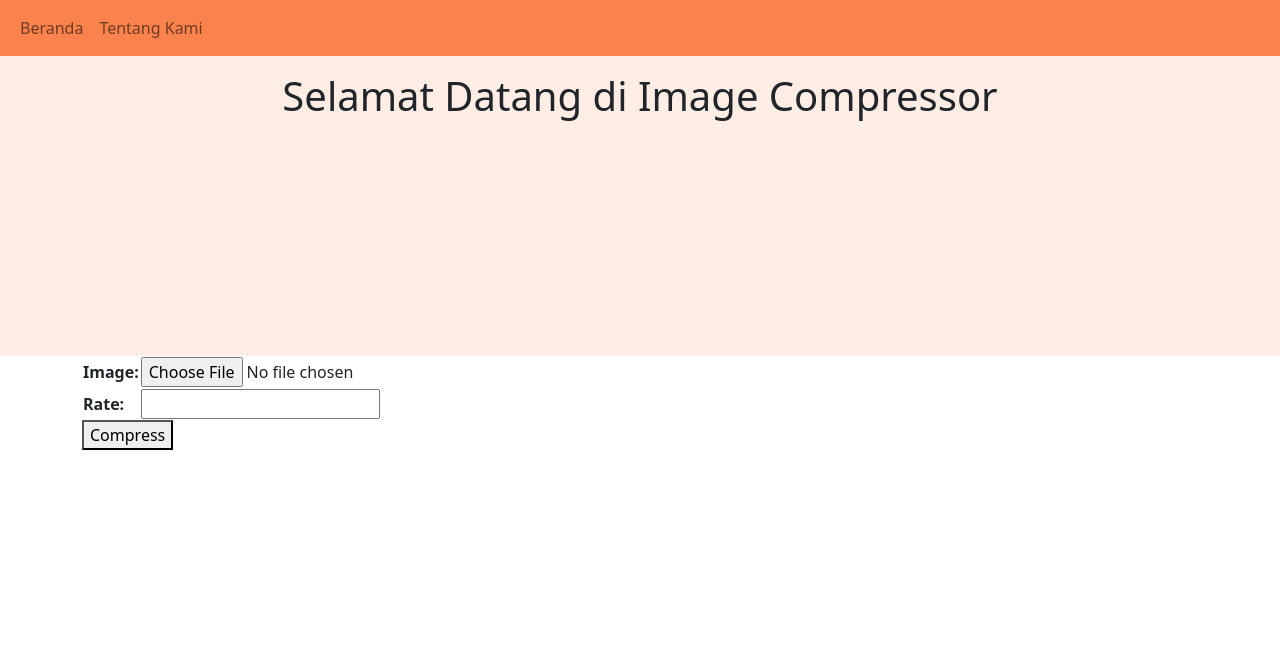
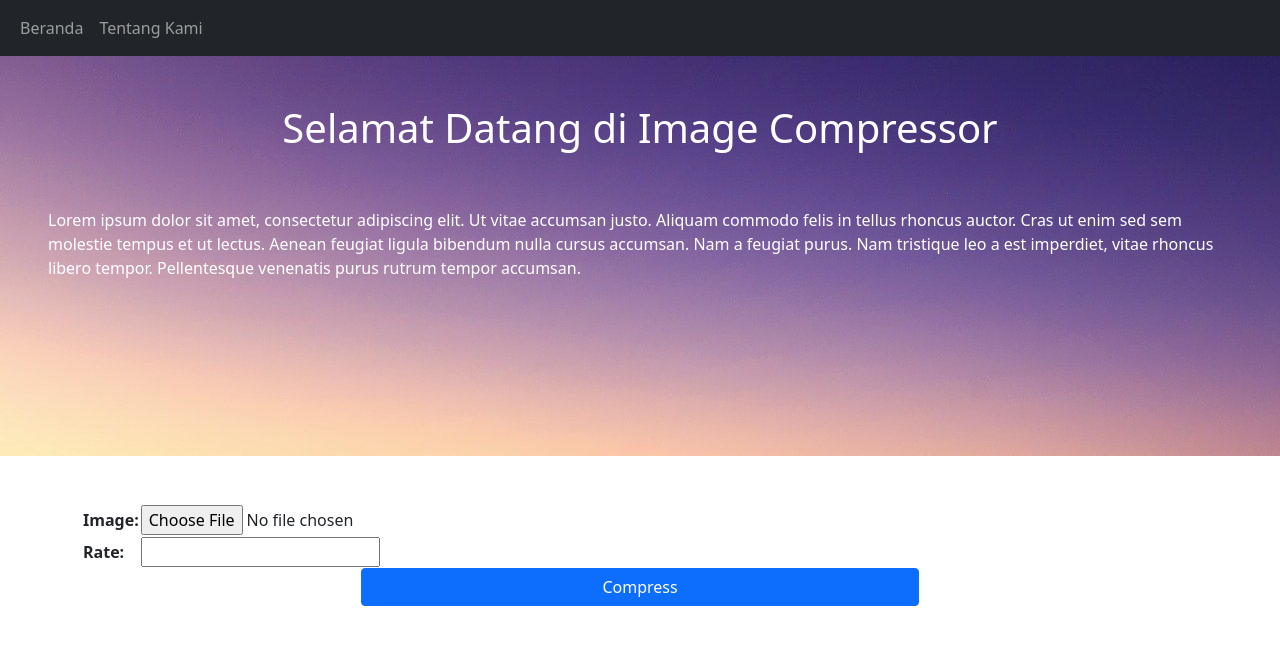
Before and after one commit to ilhampratama2109/Algeo02-20041, a Django app: page / in a window 1280 px wide. Shown: the top 645 px of the page. Run offline with Django 3.2, Linux system fonts and the light colour scheme; some libraries are stand-ins or nearby versions.

Commit message:
change bg image header

```diff
--- a/src/templates/index.html
+++ b/src/templates/index.html
@@ -2,21 +2,43 @@
 
 {% block header %}
 
-    <div style="background-color: #FEEDE5; height: 300px">
-        <h1 class="text-center mt-0 pt-3">Selamat Datang di {{ title }}</h1>
+    <div class="bg-image shadow-1-strong text-white"
+         style="background-image: url('/static/img/header.jpg'); height: 50vh">
+        <h1 class="text-center mt-0 pt-5">Selamat Datang di {{ title }}</h1>
+        <p class="pt-5 ms-5 me-5"> Lorem ipsum dolor sit amet, consectetur adipiscing elit. Ut vitae accumsan justo.
+        Aliquam commodo felis in tellus rhoncus auctor. Cras ut enim sed sem molestie tempus et ut lectus.
+        Aenean feugiat ligula bibendum nulla cursus accumsan. Nam a feugiat purus.
+        Nam tristique leo a est imperdiet, vitae rhoncus libero tempor.
+        Pellentesque venenatis purus rutrum tempor accumsan.
+        </p>
     </div>
-    <div class="container">
+    <div class="container mt-5 mb-5">
         <form method="post" enctype="multipart/form-data">
             {% csrf_token %}
             <table>
                 {{ data_form.as_table }}
             </table>
-            <button type="Submit">Compress</button>
+            <div class="d-grid gap-2 col-6 mx-auto">
+                <button class="btn btn-primary" type="Submit">Compress</button>
+            </div>
         </form>
+    </div>
 
-        {% if img_url %}
-            <img src="{{ img_url }}">
-        {% endif %}
+    <div class="container mb-5">
+        <div class="row">
+            <div class="col">
+                {% if img_url %}
+                    <h5>Before</h5>
+                    <img src="{{ img_url }}" class="img-fluid">
+                {% endif %}
+            </div>
+            <div class="col">
+                {% if img_url %}
+                    <h5>After</h5>
+                    <img src="{{ img_url }}" class="img-fluid">
+                {% endif %}
+            </div>
+        </div>
     </div>
 
 
--- a/src/templates/snippets/navbar.html
+++ b/src/templates/snippets/navbar.html
@@ -1,6 +1,6 @@
 {% load static %}
 
-<nav class="navbar navbar-expand-lg navbar-light" style="background-color: #fa824c">
+<nav class="navbar navbar-expand-lg navbar-dark bg-dark">
     <button class="navbar-toggler" type="button" data-bs-toggle="collapse" data-bs-target="#navbarResponsive" aria-controls="navbarToggleExternalContent" aria-expanded="false" aria-label="Toggle navigation">
         <span class="navbar-toggler-icon"></span>
     </button>
```
Also changed, not shown: src/media/775128.jpg (deleted), src/media/775128_4vkGGhn.jpg (deleted), src/media/775128_B0l2qAe.jpg (deleted), src/static/img/header.jpg (added).
